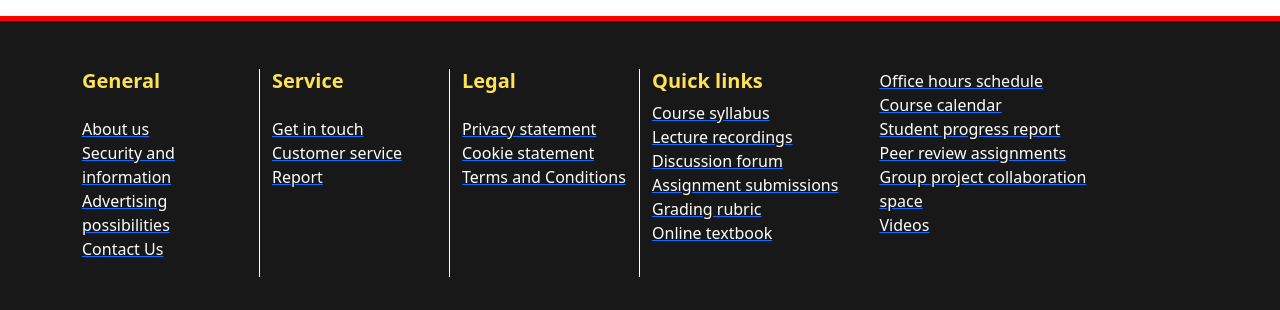
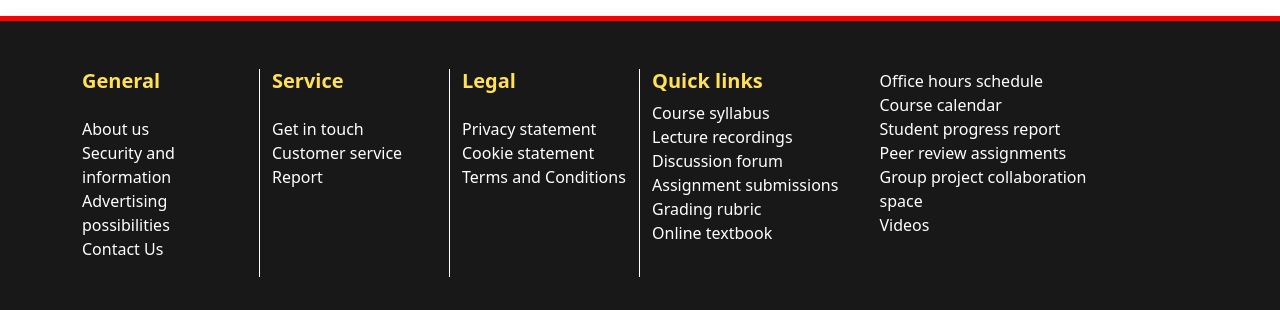
Before and after one commit to usama7365/Wolkey-Client-Side, a Next.js app: page / in a window 1280 px wide. Shown: the part 625-935 px from the top of the page. Built offline with nearby package versions, Linux system fonts and the light colour scheme.

Commit message:
update build production

```diff
--- a/src/components/Footer.js
+++ b/src/components/Footer.js
@@ -25,31 +25,31 @@ function Footer({ children }) {
               </p>
               <ul className="list-unstyled">
                 <li>
-                  <Link href="/about">
-                    <a style={{ color: "#FFFFFF", textDecoration: "none" }}>
+                  <Link style={{ color: "#FFFFFF", textDecoration: "none" }}  href="/about">
+
                       About us
-                    </a>
+
                   </Link>
                 </li>
                 <li>
-                  <Link href="/security">
-                    <a style={{ color: "#FFFFFF", textDecoration: "none" }}>
+                  <Link style={{ color: "#FFFFFF", textDecoration: "none" }}  href="/security">
+
                       Security and information
-                    </a>
+
                   </Link>
                 </li>
                 <li>
-                  <Link href="/advertising">
-                    <a style={{ color: "#FFFFFF", textDecoration: "none" }}>
+                  <Link style={{ color: "#FFFFFF", textDecoration: "none" }}  href="/advertising">
+
                       Advertising possibilities
-                    </a>
+
                   </Link>
                 </li>
                 <li>
-                  <Link href="/contact">
-                    <a style={{ color: "#FFFFFF", textDecoration: "none" }}>
+                  <Link style={{ color: "#FFFFFF", textDecoration: "none" }}  href="/contact">
+
                       Contact Us
-                    </a>
+
                   </Link>
                 </li>
               </ul>
@@ -63,24 +63,24 @@ function Footer({ children }) {
               </p>
               <ul className="list-unstyled">
                 <li>
-                  <Link href="/get-in-touch">
-                    <a style={{ color: "#FFFFFF", textDecoration: "none" }}>
+                  <Link style={{ color: "#FFFFFF", textDecoration: "none" }}  href="/get-in-touch">
+
                       Get in touch
-                    </a>
+
                   </Link>
                 </li>
                 <li>
-                  <Link href="/customer-service">
-                    <a style={{ color: "#FFFFFF", textDecoration: "none" }}>
+                  <Link style={{ color: "#FFFFFF", textDecoration: "none" }}  href="/customer-service">
+
                       Customer service
-                    </a>
+
                   </Link>
                 </li>
                 <li>
-                  <Link href="/report">
-                    <a style={{ color: "#FFFFFF", textDecoration: "none" }}>
+                  <Link style={{ color: "#FFFFFF", textDecoration: "none" }}  href="/report">
+
                       Report
-                    </a>
+
                   </Link>
                 </li>
               </ul>
@@ -94,24 +94,24 @@ function Footer({ children }) {
               </p>
               <ul className="list-unstyled">
                 <li>
-                  <Link href="/privacy-statement">
-                    <a style={{ color: "#FFFFFF", textDecoration: "none" }}>
+                  <Link style={{ color: "#FFFFFF", textDecoration: "none" }}  href="/privacy-statement">
+
                       Privacy statement
-                    </a>
+
                   </Link>
                 </li>
                 <li>
-                  <Link href="/cookie-statement">
-                    <a style={{ color: "#FFFFFF", textDecoration: "none" }}>
+                  <Link style={{ color: "#FFFFFF", textDecoration: "none" }}  href="/cookie-statement">
+
                       Cookie statement
-                    </a>
+
                   </Link>
                 </li>
                 <li>
-                  <Link href="/terms-and-conditions">
-                    <a style={{ color: "#FFFFFF", textDecoration: "none" }}>
+                  <Link style={{ color: "#FFFFFF", textDecoration: "none" }}  href="/terms-and-conditions">
+
                       Terms and Conditions
-                    </a>
+
                   </Link>
                 </li>
               </ul>
@@ -126,45 +126,45 @@ function Footer({ children }) {
                 </p>
                 <ul className="list-unstyled">
                   <li>
-                    <Link href="/course-syllabus">
-                      <a style={{ color: "#FFFFFF", textDecoration: "none" }}>
+                    <Link style={{ color: "#FFFFFF", textDecoration: "none" }}  href="/course-syllabus">
+
                         Course syllabus
-                      </a>
+
                     </Link>
                   </li>
                   <li>
-                    <Link href="/lecture-recordings">
-                      <a style={{ color: "#FFFFFF", textDecoration: "none" }}>
+                    <Link style={{ color: "#FFFFFF", textDecoration: "none" }}  href="/lecture-recordings">
+
                         Lecture recordings
-                      </a>
+
                     </Link>
                   </li>
                   <li>
-                    <Link href="/discussion-forum">
-                      <a style={{ color: "#FFFFFF", textDecoration: "none" }}>
+                    <Link style={{ color: "#FFFFFF", textDecoration: "none" }}  href="/discussion-forum">
+
                         Discussion forum
-                      </a>
+
                     </Link>
                   </li>
                   <li>
-                    <Link href="/assignment-submissions">
-                      <a style={{ color: "#FFFFFF", textDecoration: "none" }}>
+                    <Link style={{ color: "#FFFFFF", textDecoration: "none" }}  href="/assignment-submissions">
+
                         Assignment submissions
-                      </a>
+
                     </Link>
                   </li>
                   <li>
-                    <Link href="/grading-rubric">
-                      <a style={{ color: "#FFFFFF", textDecoration: "none" }}>
+                    <Link style={{ color: "#FFFFFF", textDecoration: "none" }}  href="/grading-rubric">
+
                         Grading rubric
-                      </a>
+
                     </Link>
                   </li>
                   <li>
-                    <Link href="/online-textbook">
-                      <a style={{ color: "#FFFFFF", textDecoration: "none" }}>
+                    <Link style={{ color: "#FFFFFF", textDecoration: "none" }}  href="/online-textbook">
+
                         Online textbook
-                      </a>
+
                     </Link>
                   </li>
                 </ul>
@@ -172,45 +172,45 @@ function Footer({ children }) {
               <Col md={5} className="mt-3 mt-md-0">
                 <ul className="list-unstyled" style={{ borderBottom: "none" }}>
                   <li>
-                    <Link href="/office-hours-schedule">
-                      <a style={{ color: "#FFFFFF", textDecoration: "none" }}>
+                    <Link style={{ color: "#FFFFFF", textDecoration: "none" }}  href="/office-hours-schedule">
+
                         Office hours schedule
-                      </a>
+
                     </Link>
                   </li>
                   <li>
-                    <Link href="/course-calendar">
-                      <a style={{ color: "#FFFFFF", textDecoration: "none" }}>
+                    <Link style={{ color: "#FFFFFF", textDecoration: "none" }}  href="/course-calendar">
+
                         Course calendar
-                      </a>
+
                     </Link>
                   </li>
                   <li>
-                    <Link href="/student-progress-report">
-                      <a style={{ color: "#FFFFFF", textDecoration: "none" }}>
+                    <Link style={{ color: "#FFFFFF", textDecoration: "none" }}  href="/student-progress-report">
+
                         Student progress report
-                      </a>
+
                     </Link>
                   </li>
                   <li>
-                    <Link href="/peer-review-assignments">
-                      <a style={{ color: "#FFFFFF", textDecoration: "none" }}>
+                    <Link style={{ color: "#FFFFFF", textDecoration: "none" }}  href="/peer-review-assignments">
+
                         Peer review assignments
-                      </a>
+
                     </Link>
                   </li>
                   <li>
-                    <Link href="/group-project-collaboration">
-                      <a style={{ color: "#FFFFFF", textDecoration: "none" }}>
+                    <Link style={{ color: "#FFFFFF", textDecoration: "none" }}  href="/group-project-collaboration">
+
                         Group project collaboration space
-                      </a>
+
                     </Link>
                   </li>
                   <li>
-                    <Link href="/videos">
-                      <a style={{ color: "#FFFFFF", textDecoration: "none" }}>
+                    <Link style={{ color: "#FFFFFF", textDecoration: "none" }}  href="/videos">
+
                         Videos
-                      </a>
+
                     </Link>
                   </li>
                   {/* Add more links as needed */}
--- a/src/pages/verify/[token].js
+++ b/src/pages/verify/[token].js
@@ -18,7 +18,7 @@ const VerificationPage = () => {
     if (token) {
       dispatch(verifyEmailAction(token));
     }
-  }, [router.query.token , dispatch , res]);
+  }, [router.query.token]);
 
   const theme = {
     font: {
```
